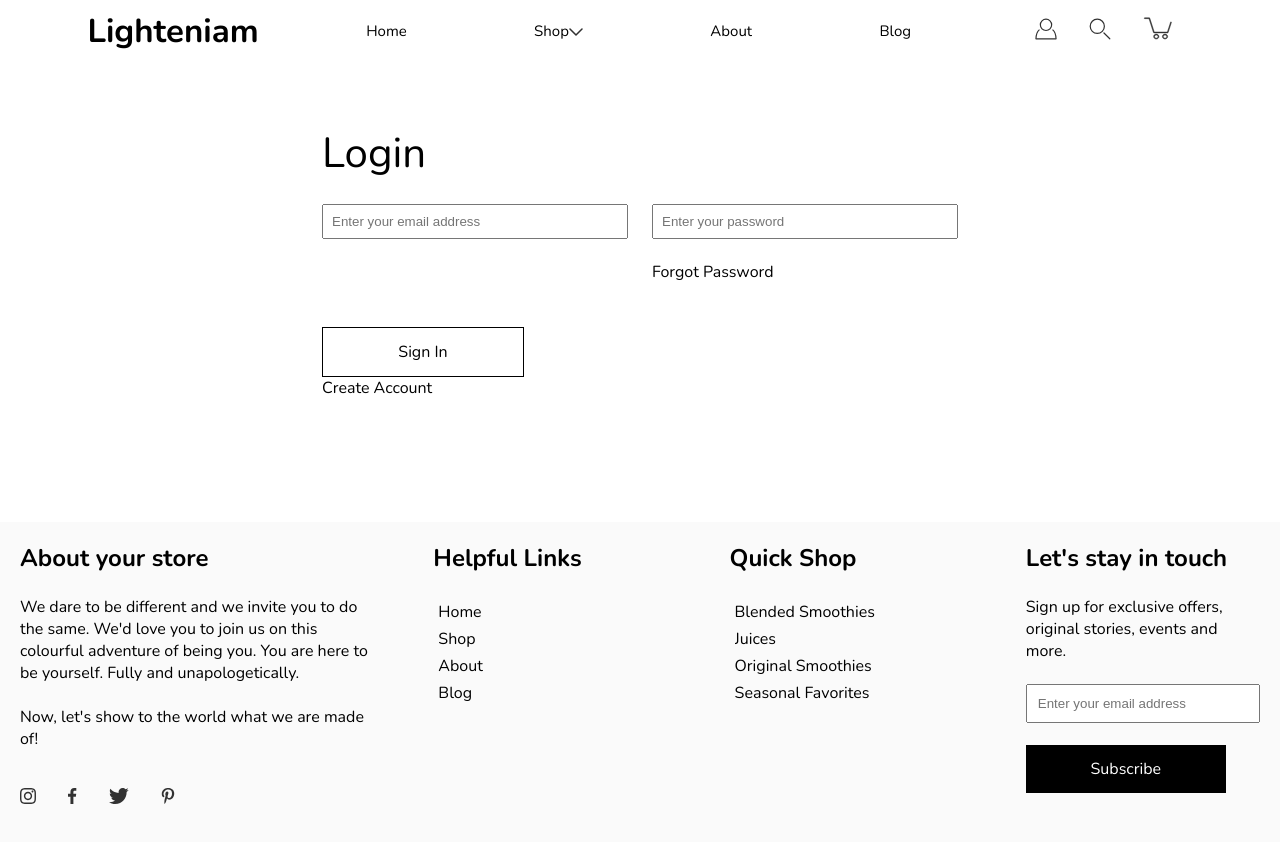
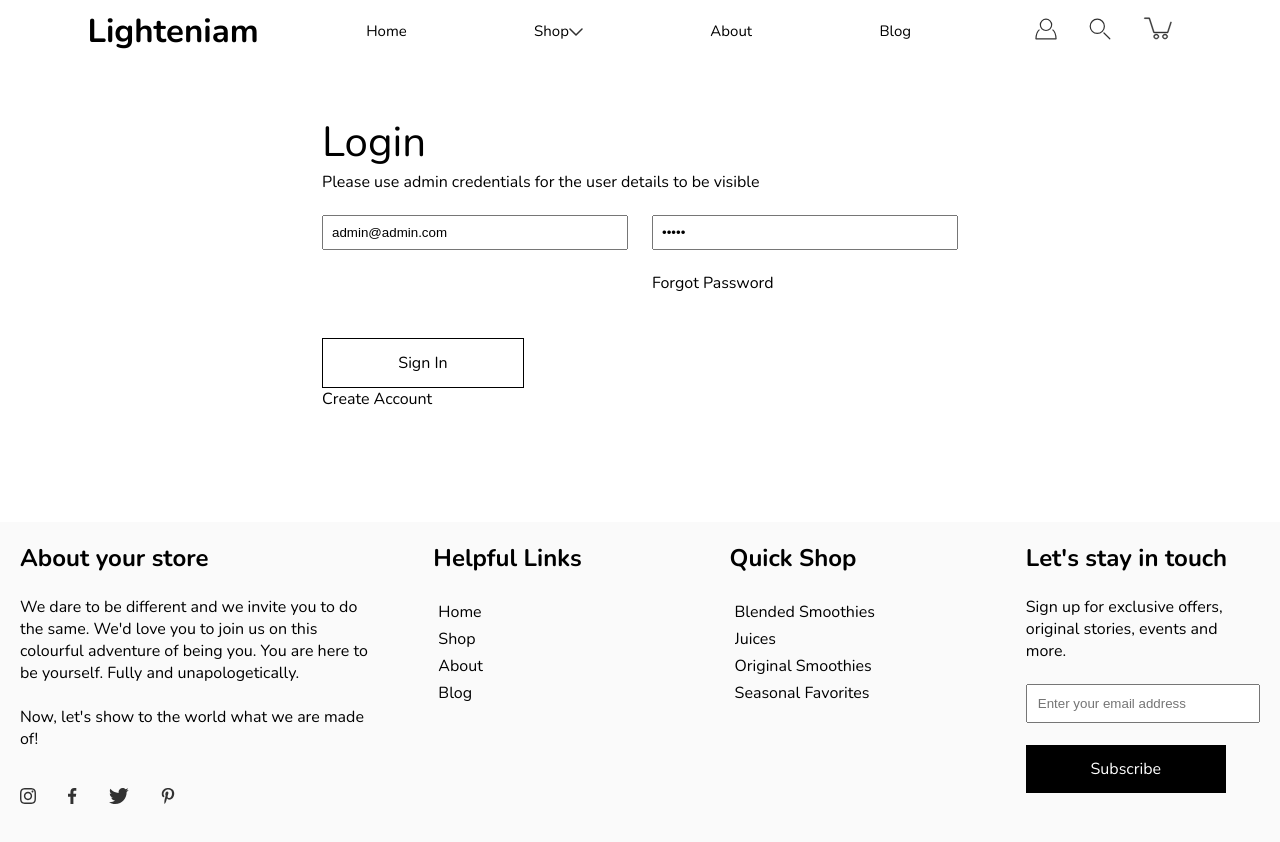
Before and after one commit to eeemons/genesys-software, a Vue app: page /login in a window 1280 px wide. Shown: the top 842 px of the page. Built offline with nearby package versions, Linux system fonts and the light colour scheme.

Commit message:
admin credentials embedded

```diff
--- a/src/views/LoginView.vue
+++ b/src/views/LoginView.vue
@@ -3,6 +3,7 @@
     <div class="login-form">
       <div class="form-detail">
         <h2>Login</h2>
+        <p>Please use admin credentials for the user details to be visible</p>
         <br />
         <form novalidate @submit.prevent>
           <div class="login-credential">
@@ -56,8 +57,8 @@ import LoginValidation from "@/validation/LoginValidation.js";
 export default {
   data() {
     return {
-      email: "",
-      password: "",
+      email: "admin@admin.com",
+      password: "admin",
       errors: {},
     };
   },
```
